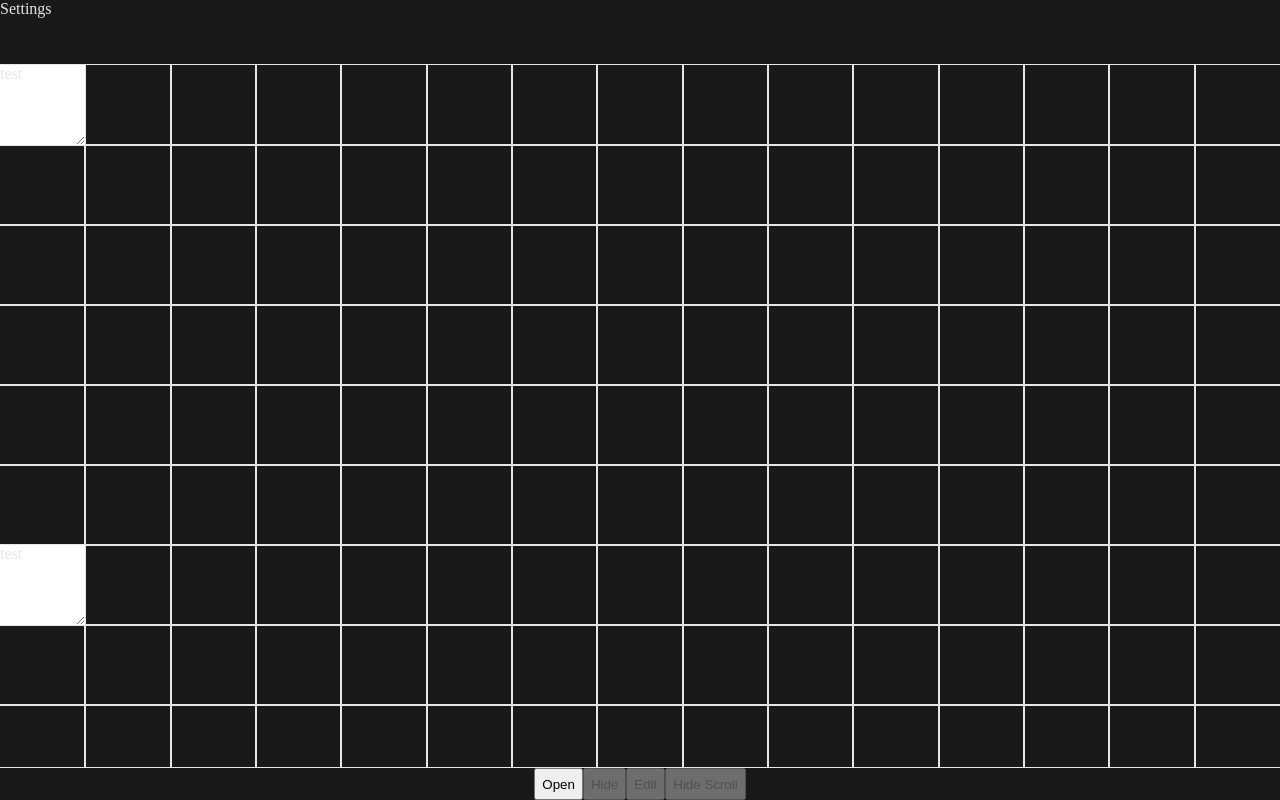
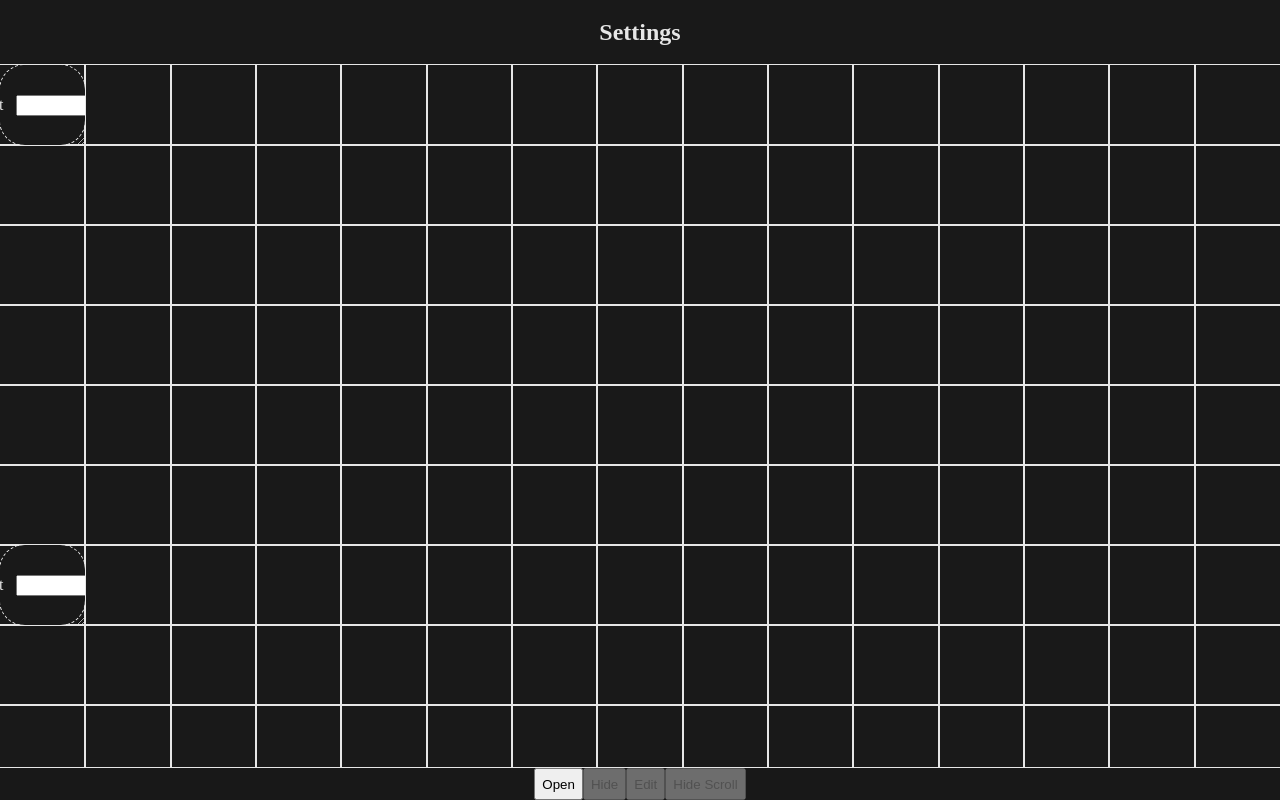
Before and after one commit to ormizj/framespace, a Nuxt app: page / in a window 1280 px wide. Built offline with nearby package versions, Linux system fonts and the light colour scheme; grey boxes are pictures that could not be loaded.

Commit message:
settings

```diff
--- a/components/cell-components/setting-cell.vue
+++ b/components/cell-components/setting-cell.vue
@@ -4,12 +4,31 @@
 
 <template>
   <div class="setting-cell">
-    test
+    <div class="inputs">
+      <label>Input</label>
+      &nbsp;&nbsp;&nbsp;
+      <input class="setting-input" />
+    </div>
   </div>
 </template>
 
 <style>
 .setting-cell {
-  background: white;
+  background-color: var(--background);
+  outline: 1px dashed var(--secondary);
+  border-radius: 25px;
+  overflow: hidden !important;
+
+  .inputs {
+    width: 100%;
+    height: 100%;
+    display: flex;
+    align-items: center;
+    justify-content: center;
+
+    .setting-input {
+      width: 100px;
+    }
+  }
 }
 </style>
--- a/components/grid-elements.vue
+++ b/components/grid-elements.vue
@@ -334,6 +334,7 @@ const calcGridCellHeightPx = (gridCell: GridCell) => gridCell.cellHeight * cellH
     .cell-component {
         width: 100%;
         height: 100%;
+        overflow: auto;
     }
 }
 
--- a/components/settings.vue
+++ b/components/settings.vue
@@ -28,7 +28,9 @@ const gridCells = ref<GridCell[]>([{
 <template>
     <div class="settings">
         <div class="header">
-            Settings
+            <h2>
+                Settings
+            </h2>
         </div>
         <div class="content">
             <ClientOnly>
@@ -41,11 +43,14 @@ const gridCells = ref<GridCell[]>([{
 
 <style scoped>
 .settings {
+    height: 100%;
+
     .header {
         height: var(--header-height);
+        display: flex;
+        align-items: center;
+        justify-content: center;
     }
-
-    height: 100%;
 
     .content {
         overflow-y: auto;
```
